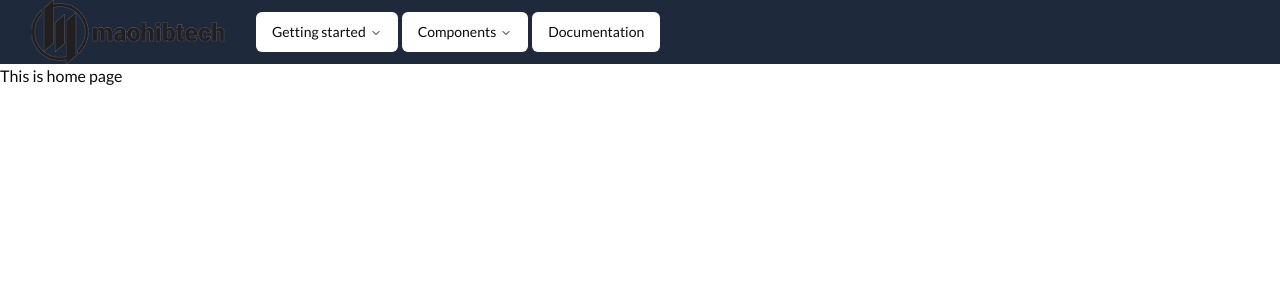
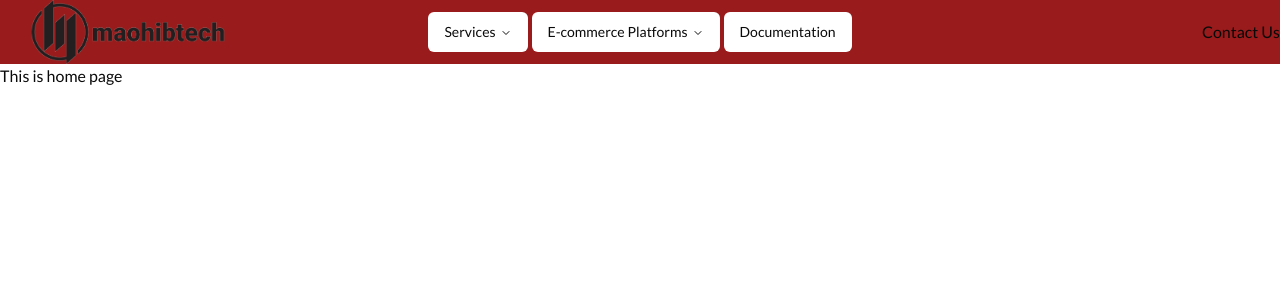
Before and after one commit to lightDevX/maohibtech, a Next.js app: page / in a window 1280 px wide. Shown: the top 300 px of the page. Built offline with nearby package versions, Linux system fonts and the light colour scheme.

Commit message:
Link service page

```diff
--- a/components/Header/Header.tsx
+++ b/components/Header/Header.tsx
@@ -6,9 +6,9 @@ import NavBar from "./NavBar";
 const Header = () => {
   return (
     <>
-      <header className="bg-slate-800">
-        <div className="flex items-center">
-          <div className="  w-64 h-16">
+      <header className="bg-red-800">
+        <div className="grid grid-cols-3 items-center">
+          <div className="w-64 h-16 justify-self-start">
             <Link href="/">
               <Image
                 src={logo}
@@ -19,9 +19,12 @@ const Header = () => {
               />
             </Link>
           </div>
-          <nav className="">
+          <div className=" justify-self-center">
             <NavBar />
-          </nav>
+          </div>
+          <div className=" justify-self-end">
+            <p>Contact Us</p>
+          </div>
         </div>
       </header>
     </>
--- a/components/Header/NavBar.tsx
+++ b/components/Header/NavBar.tsx
@@ -1,6 +1,3 @@
-import Link from "next/link";
-
-import { Icons } from "@/components/ui/icons";
 import {
   NavigationMenu,
   NavigationMenuContent,
@@ -11,6 +8,7 @@ import {
   navigationMenuTriggerStyle,
 } from "@/components/ui/navigation-menu";
 import { cn } from "@/lib/utils";
+import Link from "next/link";
 import React from "react";
 
 const components: { title: string; href: string; description: string }[] = [
@@ -82,42 +80,33 @@ const NavBar = () => {
       <NavigationMenu>
         <NavigationMenuList>
           <NavigationMenuItem>
-            <NavigationMenuTrigger>Getting started</NavigationMenuTrigger>
+            <NavigationMenuTrigger>Services</NavigationMenuTrigger>
             <NavigationMenuContent>
-              <ul className="grid gap-3 p-6 md:w-[400px] lg:w-[500px] lg:grid-cols-[.75fr_1fr]">
-                <li className="row-span-3">
-                  <NavigationMenuLink asChild>
-                    <Link
-                      className="flex h-full w-full select-none flex-col justify-end rounded-md bg-gradient-to-b from-muted/50 to-muted p-6 no-underline outline-none focus:shadow-md"
-                      href="/">
-                      <Icons.logo className="h-6 w-6" />
-                      <div className="mb-2 mt-4 text-lg font-medium">
-                        shadcn/ui
-                      </div>
-                      <p className="text-sm leading-tight text-muted-foreground">
-                        Beautifully designed components that you can copy and
-                        paste into your apps. Accessible. Customizable. Open
-                        Source.
-                      </p>
-                    </Link>
-                  </NavigationMenuLink>
-                </li>
-                <ListItem href="/docs" title="Introduction">
+              <ul className="grid gap-3 p-6 md:w-[400px] lg:w-[500px] lg:grid-cols-1">
+                <ListItem href="/web-development" title="Web Development">
                   Re-usable components built using Radix UI and Tailwind CSS.
                 </ListItem>
-                <ListItem href="/docs/installation" title="Installation">
+                <ListItem href="/web-design" title="Web Design">
                   How to install dependencies and structure your app.
                 </ListItem>
-                <ListItem href="/docs/primitives/typography" title="Typography">
+                <ListItem
+                  href="/website-optimization"
+                  title="Website Optimization">
+                  Styles for headings, paragraphs, lists...etc
+                </ListItem>
+                <ListItem href="/seo" title="Search Engine Optimization (SEO)">
+                  Styles for headings, paragraphs, lists...etc
+                </ListItem>
+                <ListItem href="/platform-migration" title="Platform Migration">
                   Styles for headings, paragraphs, lists...etc
                 </ListItem>
               </ul>
             </NavigationMenuContent>
           </NavigationMenuItem>
           <NavigationMenuItem>
-            <NavigationMenuTrigger>Components</NavigationMenuTrigger>
+            <NavigationMenuTrigger>E-commerce Platforms</NavigationMenuTrigger>
             <NavigationMenuContent>
-              <ul className="grid w-[400px] gap-3 p-4 md:w-[500px] md:grid-cols-2 lg:w-[600px] ">
+              <ul className="grid w-[400px] gap-3 p-4 md:w-[500px] md:grid-cols-1 lg:w-[600px] ">
                 {components.map((component) => (
                   <ListItem
                     key={component.title}
```
